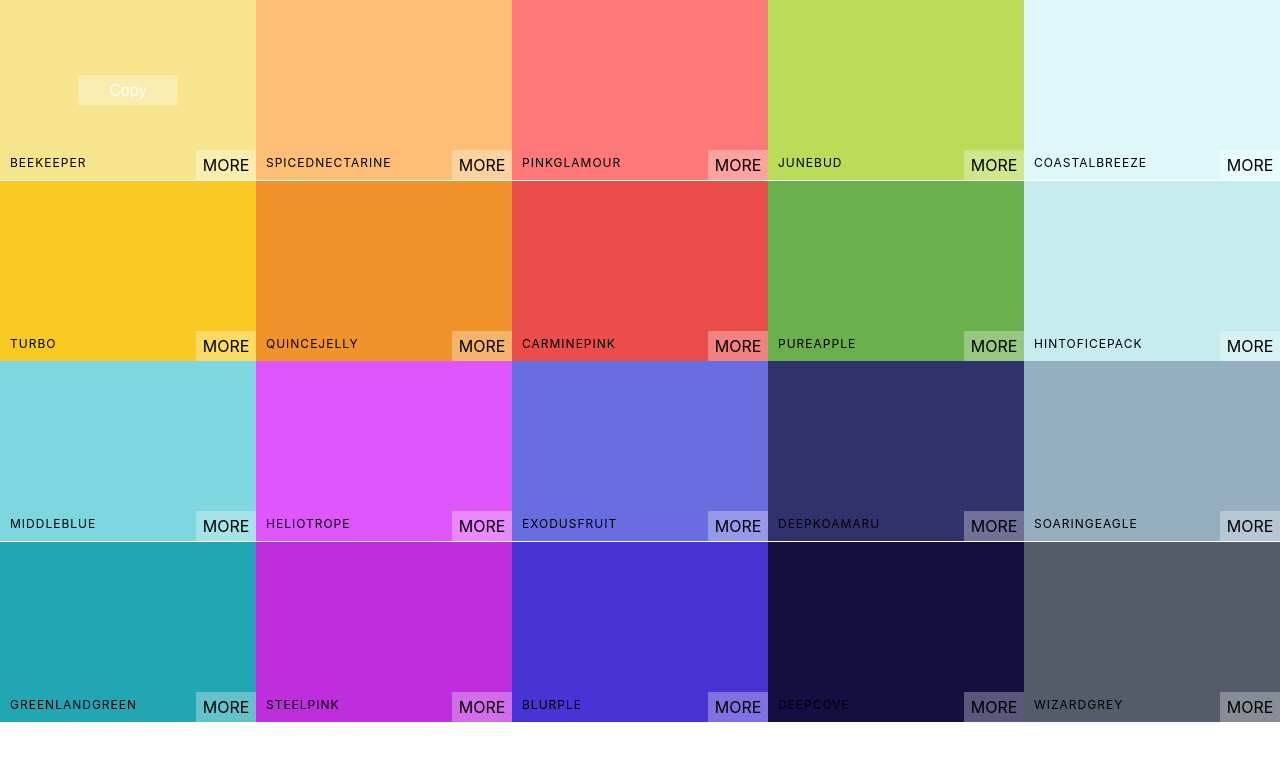
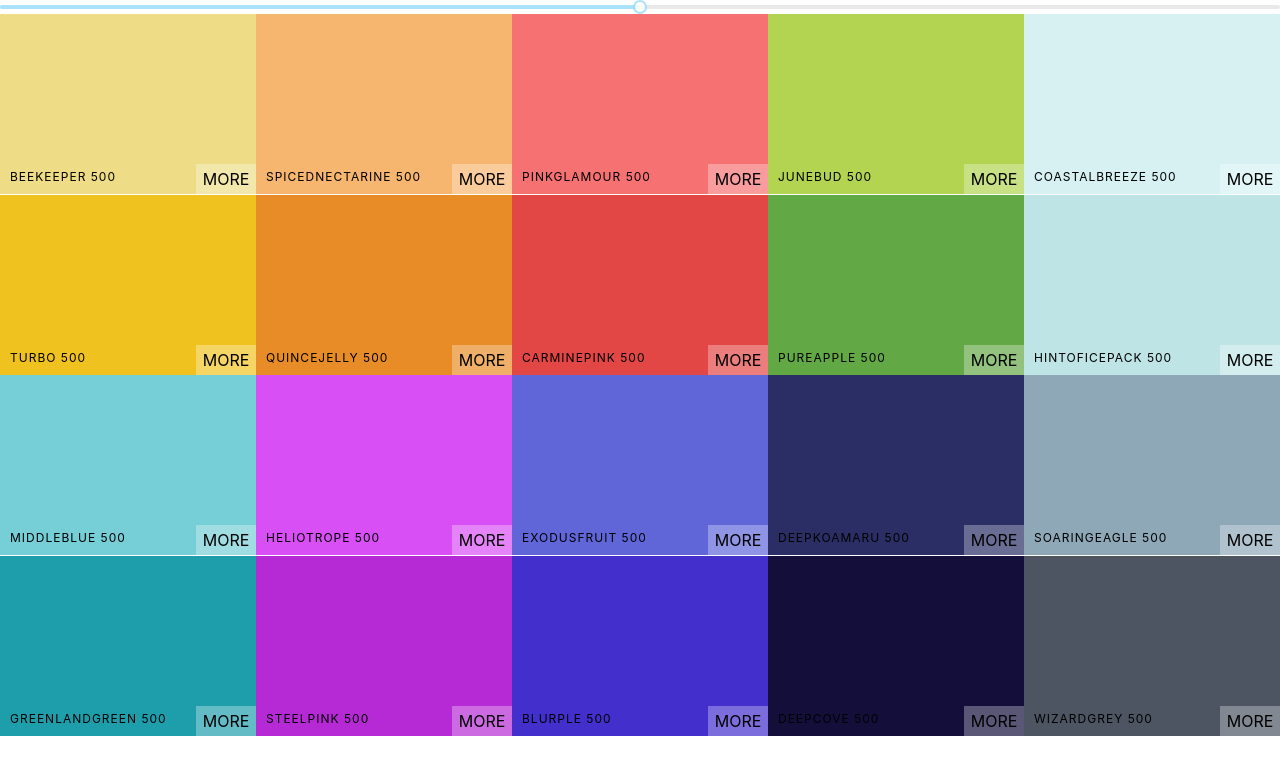
Before and after one commit to ThuraAungKyaw/react-color-project, a React (Create React App) app: page / in a window 1280 px wide. Shown: the top 774 px of the page. Built offline with nearby package versions, Linux system fonts and the light colour scheme.

Commit message:
palette intensity slider added

```diff
--- a/package.json
+++ b/package.json
@@ -7,6 +7,7 @@
     "@testing-library/react": "^13.2.0",
     "@testing-library/user-event": "^13.5.0",
     "chroma-js": "^2.4.2",
+    "rc-slider": "^10.0.0",
     "react": "^18.1.0",
     "react-copy-to-clipboard": "^5.1.0",
     "react-dom": "^18.1.0",
--- a/src/App.js
+++ b/src/App.js
@@ -1,10 +1,11 @@
 import Palette from './Palette';
 import seedColors from './seedColors';
+import { generatePalette } from './colorHelpers'
+function App() {
 
-function App() {
   return (
     <div className="App">
-      <Palette {...seedColors[4]} />
+      <Palette palette={generatePalette(seedColors[4])} />
     </div>
   );
 }
--- a/src/Palette.js
+++ b/src/Palette.js
@@ -1,16 +1,31 @@
 import React, { Component } from "react";
 import ColorBox from "./ColorBox";
-import { generatePalette } from "./colorHelpers";
+import Slider from "rc-slider";
+import 'rc-slider/assets/index.css';
 import './Palette.css';
-import seedColors from "./seedColors";
+
 class Palette extends Component {
+    constructor(props) {
+        super(props);
+        this.state = {
+            colorIntensity: 500
+        }
+
+        this.handleSliderChange = this.handleSliderChange.bind(this);
+    }
+
+    handleSliderChange(value) {
+        this.setState({ colorIntensity: value })
+    }
     render() {
-        console.log(generatePalette(seedColors[4]))
-        const colorBoxes = this.props.colors.map(color => {
-            return <ColorBox background={color.color} name={color.name} />
+        const { colors } = this.props.palette;
+        const { colorIntensity } = this.state;
+        const colorBoxes = colors[colorIntensity].map(color => {
+            return <ColorBox key={color.id} background={color.hex} name={color.name} />
         })
         return (
             <div className="Palette">
+                <Slider min={100} max={900} step={100} value={colorIntensity} onChange={this.handleSliderChange} />
                 <div className="Palette-colors">
                     {colorBoxes}
                 </div>
--- a/src/seedColors.js
+++ b/src/seedColors.js
@@ -1,4 +1,4 @@
-export default [
+const colors = [
     {
         paletteName: "Material UI Colors",
         id: "material-ui-colors",
@@ -242,3 +242,5 @@ export default [
         ]
     }
 ];
+
+export default colors;
```
Also changed, not shown: 1 other file (tests, documents, lock files or other folders).
